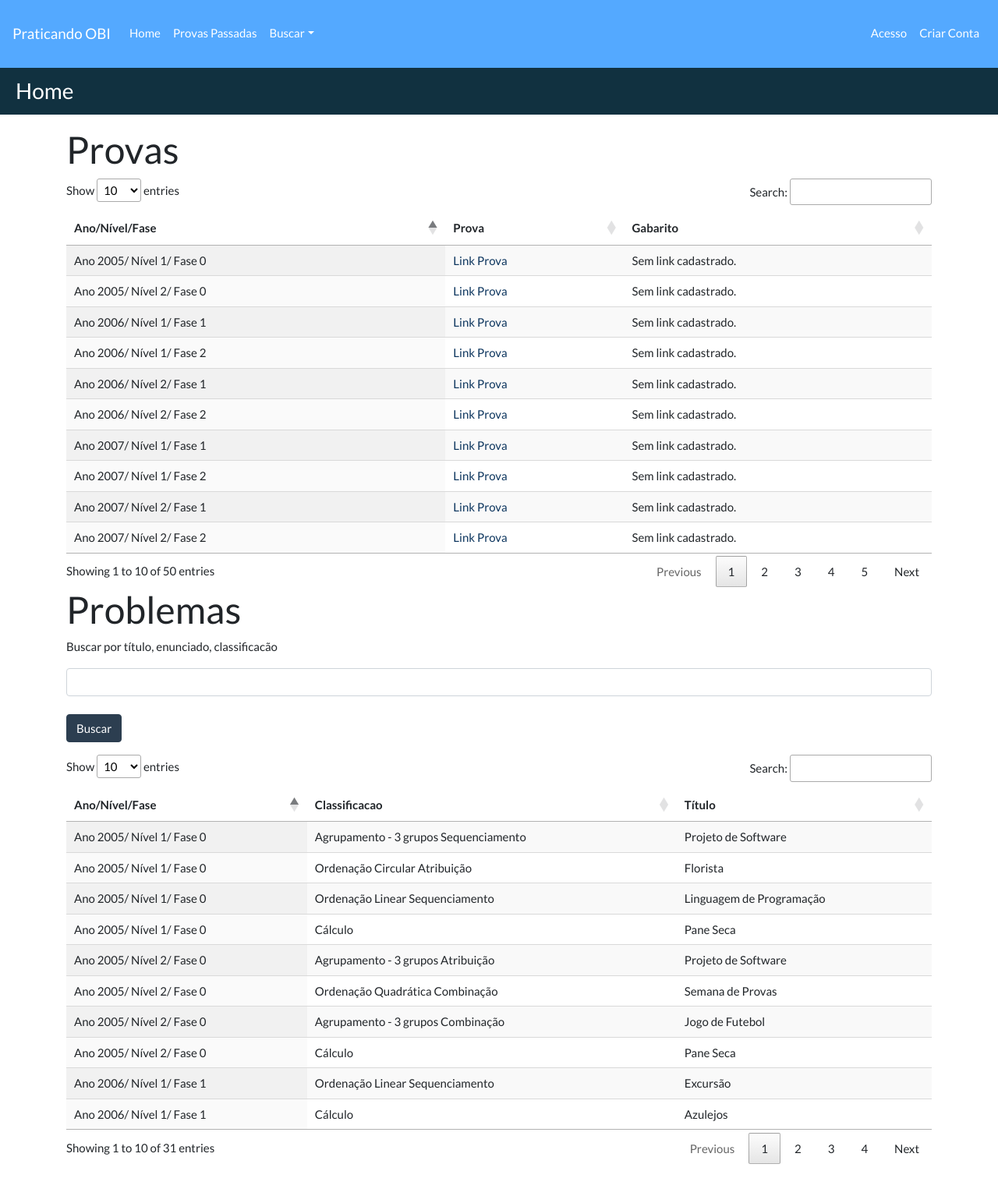
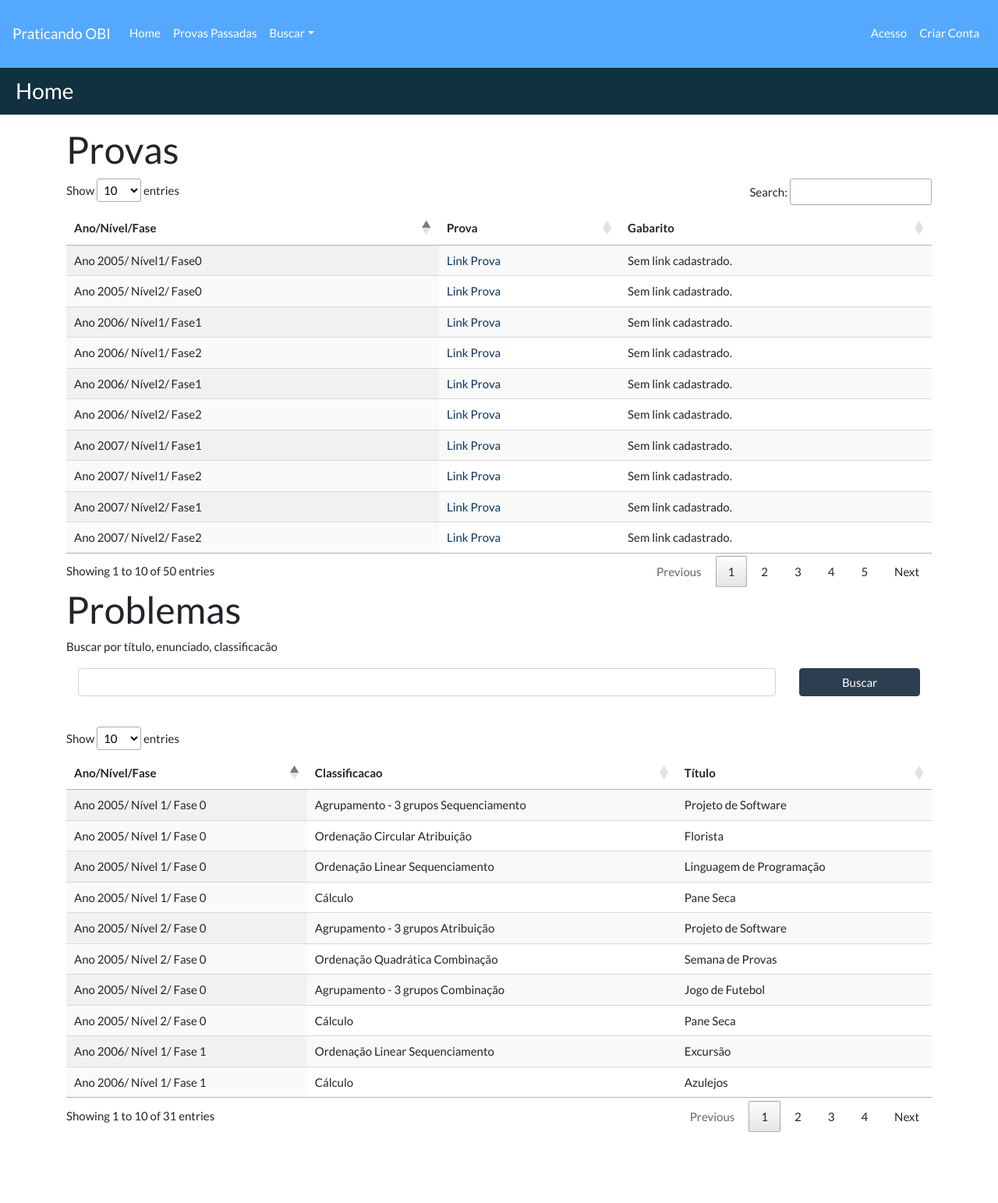
Before and after one commit to pratiqueobi/pratiqueobiweb, a Django app: page /provas/buscaprovas/ in a window 1280 px wide. Shown: the whole page at 78% size. After the commit the page ends 1452 px from the top, so only its background shows below. Run offline with Django 3.2, Linux system fonts and the light colour scheme; data comes from the database, SQL or seed files in the repository; some libraries are stand-ins or nearby versions.

Commit message:
Django Watson

```diff
--- a/praticandoOBI/templates/busca/busca_form.html
+++ b/praticandoOBI/templates/busca/busca_form.html
@@ -18,7 +18,7 @@
         <tbody>
         {% for prova in provas %}
             <tr>
-                <td> Ano {{ prova.anoprova }}/ Nível {{ prova.nivelprova }}/ Fase {{ prova.faseprova }}</td>
+                <td> Ano {{ prova.anoprova }}/ Nível{{ prova.nivelprova }}/ Fase{{ prova.faseprova }}</td>
                 <td><a href="{{ prova.urlprova }}">Link Prova</a></td>
                 {% if prova.urlgabarito %}
                     <td><a href="{{ prova.urlgabarito }}">Link Gabarito</a></td>
@@ -33,7 +33,6 @@
     <p>Buscar por título, enunciado, classificacão</p>
     <form action="" method="GET">
         <div class="form-group">
-
             {% if error %}
                 <p style="color: red;">Por favor, entre com um valor.</p>
             {% endif %}
@@ -41,14 +40,14 @@
             {% if erroinput %}
                 <p style="color: red;">Busca inválida, busque por um ano, nível ou fase de prova.</p>
             {% endif %}
-
-            <div class="col-xs-9">
-                <input type="text" class="form-control" name="q"/><br/>
+            <div class="row">
+                <div class="col-10">
+                    <input type="text" class="form-control" name="q"/><br/>
+                </div>
+                <div class="col-2">
+                    <button type="submit" class="btn btn-primary btn-block">Buscar</button>
+                </div>
             </div>
-            <div class="col-xs-2">
-                <button type="submit" class="btn btn-primary">Buscar</button>
-            </div>
-
         </div>
     </form>
     <table id="tableproblemas" class="display">
@@ -62,7 +61,8 @@
         <tbody>
         {% for problema in problemas %}
             <tr>
-                <td> Ano {{ problema.codprova.anoprova }}/ Nível {{ problema.codprova.nivelprova }}/ Fase {{ problema.codprova.faseprova }}</td>
+                <td> Ano {{ problema.codprova.anoprova }}/ Nível {{ problema.codprova.nivelprova }}/
+                    Fase {{ problema.codprova.faseprova }}</td>
                 <td>{% for class in problema.classificacao.all %}{{ class.tituloclassificacao }} {% endfor %}</td>
                 <td>{{ problema.tituloproblema }}</td>
             </tr>
@@ -78,7 +78,7 @@
             $('#tableprovas').DataTable();
         });
         $(document).ready(function () {
-            $('#tableproblemas').DataTable();
+            $('#tableproblemas').DataTable({"searching": false});
         });
     </script>
 {% endblock %}
```
